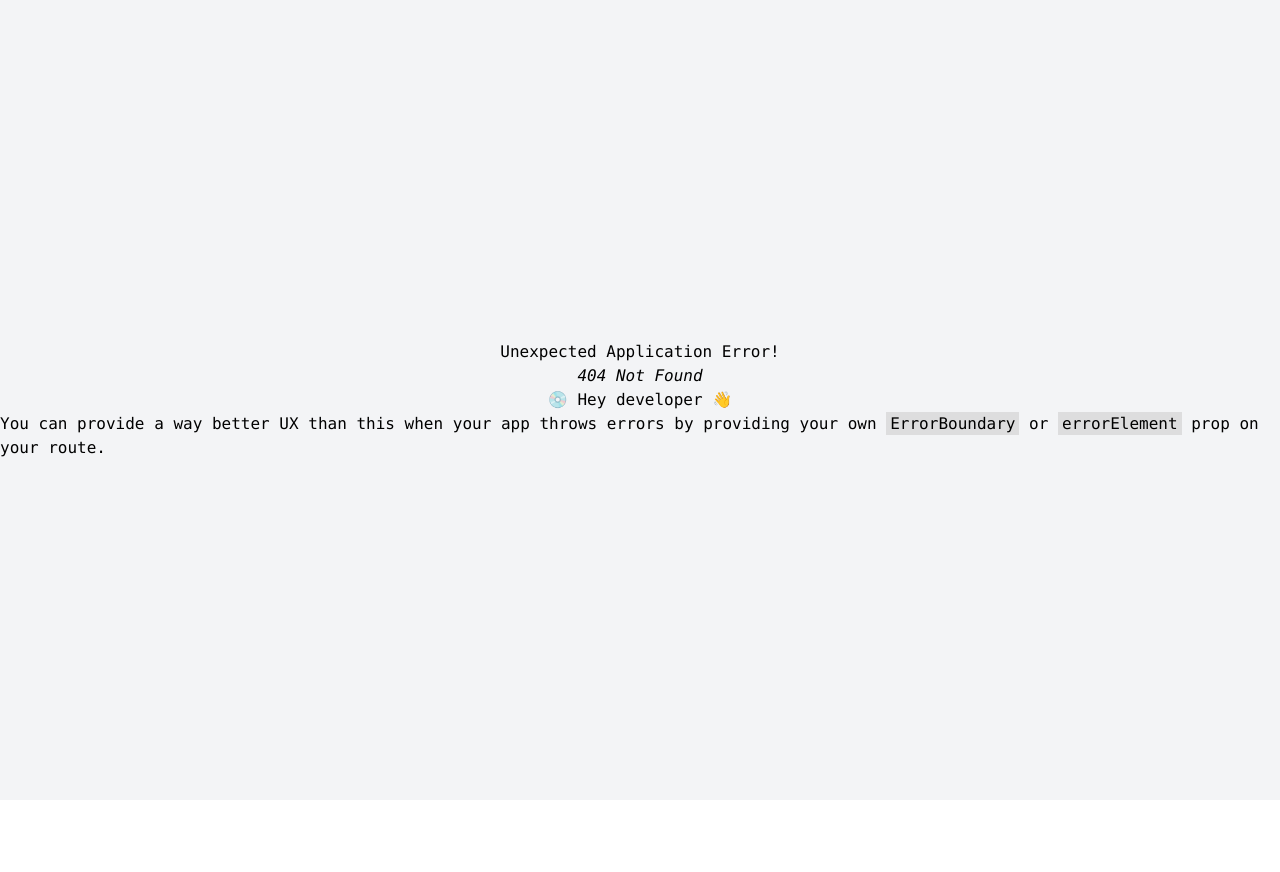
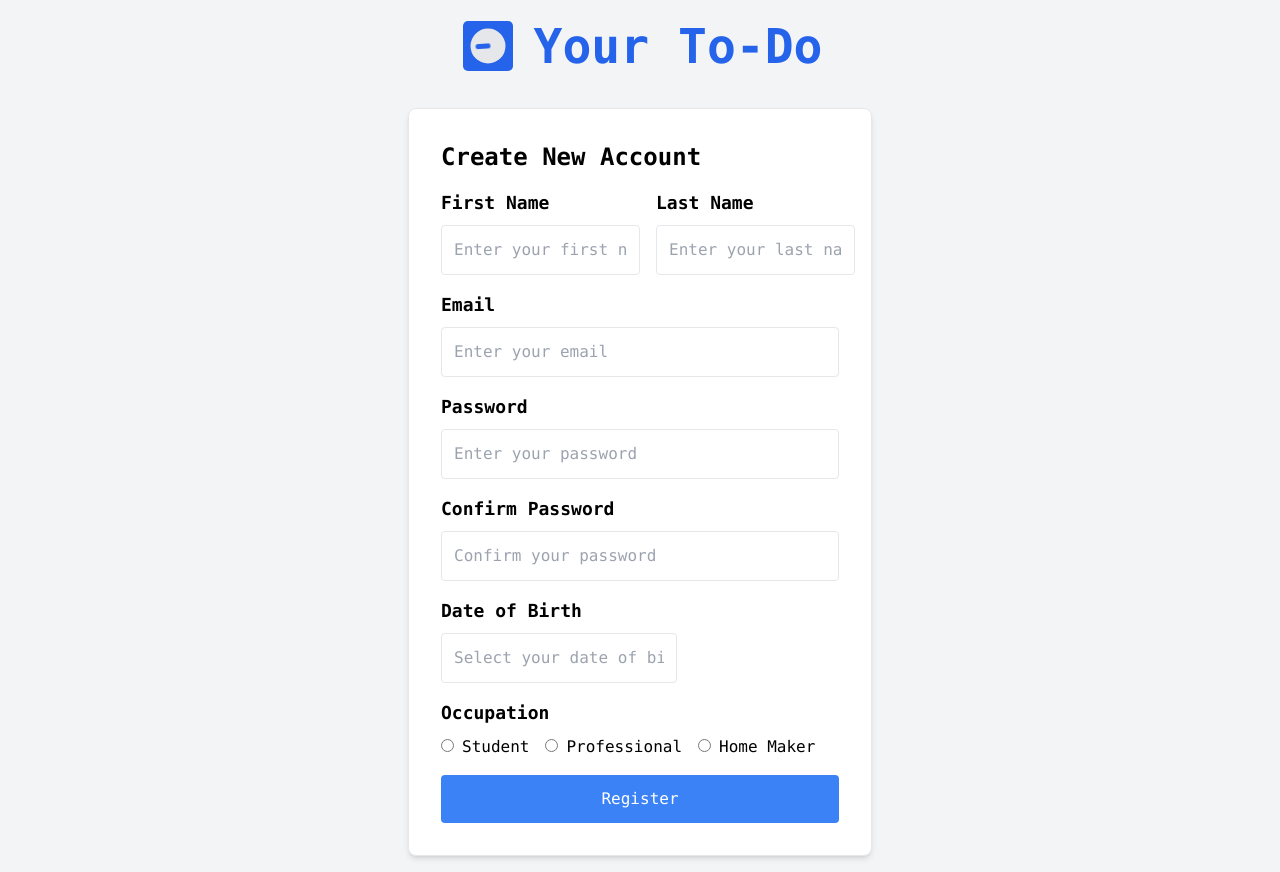
Before and after one commit to Dilpreet047/To-Do-in-React, a React (Create React App) app: page /create-account in a window 1280 px wide. Before the commit this address had no page. Before the commit the page ends 800 px from the top, so only its background shows below. Built offline with nearby package versions, Linux system fonts and the light colour scheme.

Commit message:
New account page and routing

```diff
--- a/package.json
+++ b/package.json
@@ -8,6 +8,7 @@
     "@testing-library/user-event": "^13.5.0",
     "formik": "^2.4.5",
     "react": "^18.2.0",
+    "react-datepicker": "^6.6.0",
     "react-dom": "^18.2.0",
     "react-router-dom": "^6.22.3",
     "react-scripts": "5.0.1",
--- a/src/App.js
+++ b/src/App.js
@@ -1,16 +1,25 @@
 import { createBrowserRouter, RouterProvider } from "react-router-dom";
+import HomePage from "./ApplicationBody/HomePage";
+import AppLogo from "./Icons/AppLogo";
+import Base from "./ApplicationBody/LoginPage/Base";
 import Login from "./ApplicationBody/LoginPage/Login";
-import HomePage from "./ApplicationBody/HomePage";
+import CreateNewAccount from "./ApplicationBody/LoginPage/NewAccountPage";
 
 const router = createBrowserRouter([
-  { path: '/', element: <Login /> },
+  { path: '/', element: <Base />, children: [{path: '', element: <Login />}, {path: 'create-account', element: <CreateNewAccount />}] },
   { path: '/home', element: <HomePage />}
 ]);
 
 export default function App() {
   return (
     <div className="flex flex-col items-center justify-center min-h-screen bg-gray-100 font-mono">
-      <RouterProvider router={router}/>
+      <div className="p-4 w-3/4">
+        <div className="flex justify-center items-center mb-8">
+          <AppLogo customStyle={"clock-hand"}/>
+          <h1 className="text-5xl font-bold text-blue-600">Your To-Do</h1>
+        </div>
+        <RouterProvider router={router}/>
+      </div>
     </div>
   )
 };
--- a/src/ApplicationBody/HomePage.jsx
+++ b/src/ApplicationBody/HomePage.jsx
@@ -63,11 +63,7 @@ export default function HomePage() {
 
 
   return (
-        <div className="p-4 w-3/4">
-            <div className="flex justify-center items-center mb-8">
-                <AppLogo customStyle={"clock-hand"}/>
-                <h1 className="text-5xl font-bold text-blue-600">Your To-Do</h1>
-            </div>
+          <div>
             <Header inputValue={toDoState.inputValue} handleInputChangeEvent={handleInputChange} handleSubmitEvent={handleSubmit} />
             <priorityFilters.Provider value={priorityFilterState}>
                 <TaskArea tasks={toDoState.tasks} activeCount={toDoState.activeCount} handleCompleteEvent={handleComplete} handleDeleteEvent={handleDelete} hanldlePriorityChangeEvent={handlePriorityChange} />
@@ -75,6 +71,7 @@ export default function HomePage() {
                 <Footer handleCompleteAllEvent={handleCompleteAll} handleDeleteAllEvent={handleDeleteCompleted} />
                 </priorityFiltersDispatcher.Provider>
             </priorityFilters.Provider>
-        </div>
+          </div>
+
   )
 }
--- /dev/null
+++ b/src/ApplicationBody/LoginPage/Base.jsx
@@ -0,0 +1,14 @@
+import { Outlet } from "react-router-dom";
+
+export default function Base() {
+
+
+
+    return (
+        <div className="flex items-center justify-center">
+            <div className="border rounded-lg shadow-md p-8 bg-white w-1/2">
+                <Outlet />
+            </div>
+        </div>
+    )
+}
--- a/src/ApplicationBody/LoginPage/Login.jsx
+++ b/src/ApplicationBody/LoginPage/Login.jsx
@@ -1,14 +1,14 @@
-import { useState } from 'react'
-import { default as AppLogo } from '../../Icons/AppLogo'
 import { Field, Formik, Form, ErrorMessage } from 'formik';
 import * as yup from 'yup';
+import { Link, useNavigate } from 'react-router-dom';
 
 export default function Login() {
 
     const initialValues = {email: '', password: ''};
+    const navigate = useNavigate()
 
     function handleFormSubmit(values) {
-        console.log(values);
+        navigate('/home')
     }
 
     const validationSchema = yup.object({
@@ -19,11 +19,6 @@ export default function Login() {
 
     return (
         <>
-            <div className="flex justify-center items-center mb-8">
-                <AppLogo customStyle={"clock-hand"}/>
-                <h1 className="text-5xl font-bold text-blue-600">Your To-Do</h1>
-            </div>
-            <div className="border rounded-lg shadow-md p-8 bg-white w-96">
             <h2 className="text-2xl font-bold mb-4">Login</h2>
         <Formik initialValues={initialValues} validationSchema={validationSchema} onSubmit={handleFormSubmit}>
             {({ isSubmitting }) => (
@@ -60,9 +55,9 @@ export default function Login() {
         {/* Create New Account Option */}
         <div className="mt-4 text-center">
             <p className="text-lg">Don't have an account?</p>
-                    <a href="#" className="text-blue-500 hover:underline">Create New Account</a>
-                </div>
+            <Link to="create-account" className="text-blue-500 hover:underline">Create New Account</Link>
         </div>
         </>
+
     )
 }
--- /dev/null
+++ b/src/ApplicationBody/LoginPage/NewAccountPage.jsx
@@ -0,0 +1,143 @@
+import React from 'react';
+import { Formik, Form, Field, ErrorMessage } from 'formik';
+import * as Yup from 'yup';
+import DatePicker from 'react-datepicker';
+
+export default function CreateNewAccount() {
+    const initialValues = {
+        firstName: '',
+        lastName: '',
+        email: '',
+        password: '',
+        confirmPassword: '',
+        dob: null,
+        profession: ''
+    };
+
+    const validationSchema = Yup.object({
+        firstName: Yup.string().required('First Name is required'),
+        lastName: Yup.string().required('Last Name is required'),
+        email: Yup.string().email('Invalid email format').required('Email is required'),
+        password: Yup.string().min(6, 'Password must be at least 6 characters').required('Password is required'),
+        confirmPassword: Yup.string().oneOf([Yup.ref('password'), null], 'Passwords must match').required('Confirm Password is required'),
+        dob: Yup.date().nullable().required('Date of Birth is required'),
+        profession: Yup.string().required('Profession is required')
+    });
+
+    const onSubmit = (values) => {
+        console.log('Form data', values);
+    };
+
+    return (
+        <>
+            <h2 className="text-2xl font-bold mb-4">Create New Account</h2>
+            <Formik initialValues={initialValues} validationSchema={validationSchema} onSubmit={onSubmit}>
+                {({ isSubmitting, setFieldValue }) => (
+                    <Form className="flex flex-col space-y-4">
+                        <div className="flex space-x-4">
+                            <div className="flex flex-col w-1/2">
+                                <label htmlFor="firstName" className="text-lg font-semibold mb-2">First Name</label>
+                                <Field
+                                    type="text"
+                                    id="firstName"
+                                    name="firstName"
+                                    className="border p-3 rounded focus:outline-none focus:ring-2 focus:ring-blue-500"
+                                    placeholder="Enter your first name"
+                                    required
+                                />
+                                <ErrorMessage name="firstName" component="div" className="text-red-500 text-sm mt-1" />
+                            </div>
+                            <div className="flex flex-col w-1/2">
+                                <label htmlFor="lastName" className="text-lg font-semibold mb-2">Last Name</label>
+                                <Field
+                                    type="text"
+                                    id="lastName"
+                                    name="lastName"
+                                    className="border p-3 rounded focus:outline-none focus:ring-2 focus:ring-blue-500"
+                                    placeholder="Enter your last name"
+                                    required
+                                />
+                                <ErrorMessage name="lastName" component="div" className="text-red-500 text-sm mt-1" />
+                            </div>
+                        </div>
+                        <div className="flex flex-col">
+                            <label htmlFor="email" className="text-lg font-semibold mb-2">Email</label>
+                            <Field
+                            type="email"
+                            id="email"
+                            name="email"
+                            className="border p-3 rounded focus:outline-none focus:ring-2 focus:ring-blue-500"
+                            placeholder="Enter your email"
+                            required
+                            />
+                            <ErrorMessage name="email" component="div" className="text-red-500 text-sm mt-1" />
+                        </div>
+                        <div className="flex flex-col">
+                            <label htmlFor="password" className="text-lg font-semibold mb-2">Password</label>
+                            <Field
+                            type="password"
+                            id="password"
+                            name="password"
+                            className="border p-3 rounded focus:outline-none focus:ring-2 focus:ring-blue-500"
+                            placeholder="Enter your password"
+                            required
+                            />
+                            <ErrorMessage name="password" component="div" className="text-red-500 text-sm mt-1" />
+                        </div>
+                        <div className="flex flex-col">
+                            <label htmlFor="confirmPassword" className="text-lg font-semibold mb-2">Confirm Password</label>
+                            <Field
+                            type="password"
+                            id="confirmPassword"
+                            name="confirmPassword"
+                            className="border p-3 rounded focus:outline-none focus:ring-2 focus:ring-blue-500"
+                            placeholder="Confirm your password"
+                            required
+                            />
+                            <ErrorMessage name="confirmPassword" component="div" className="text-red-500 text-sm mt-1" />
+                        </div>
+                        <div className="flex flex-col">
+                            <label htmlFor="dob" className="text-lg font-semibold mb-2">Date of Birth</label>
+                            <DatePicker
+                            id="dob"
+                            name="dob"
+                            className="border p-3 rounded focus:outline-none focus:ring-2 focus:ring-blue-500"
+                            selected={null}
+                            onChange={(date) => setFieldValue('dob', date)}
+                            placeholderText="Select your date of birth"
+                            dateFormat="dd/MM/yyyy"
+                            required
+                            />
+                            <ErrorMessage name="dob" component="div" className="text-red-500 text-sm mt-1" />
+                        </div>
+                        <div className="flex flex-col">
+                            <label className="text-lg font-semibold mb-2">Occupation</label>
+                            <div className="flex space-x-4">
+                            <label>
+                                <Field className="mr-2" type="radio" name="profession" value="Student" required />
+                                Student
+                            </label>
+                            <label>
+                                <Field className="mr-2" type="radio" name="profession" value="Professional" required />
+                                Professional
+                            </label>
+                            <label>
+                                <Field className="mr-2" type="radio" name="profession" value="Home Maker" required />
+                                Home Maker
+                            </label>
+                            </div>
+                            <ErrorMessage name="profession" component="div" className="text-red-500 text-sm mt-1" />
+                        </div>
+                        <button
+                            type="submit"
+                            className="bg-blue-500 text-white p-3 rounded hover:bg-blue-600 transition-colors duration-300"
+                            disabled={isSubmitting}
+                        >
+                            Register
+                        </button>
+                    </Form>
+                )}
+            </Formik>
+        </>
+    )
+}
```
Also changed, not shown: 1 other file (tests, documents, lock files or other folders). Lines whose indentation alone changed are shown as unchanged.
